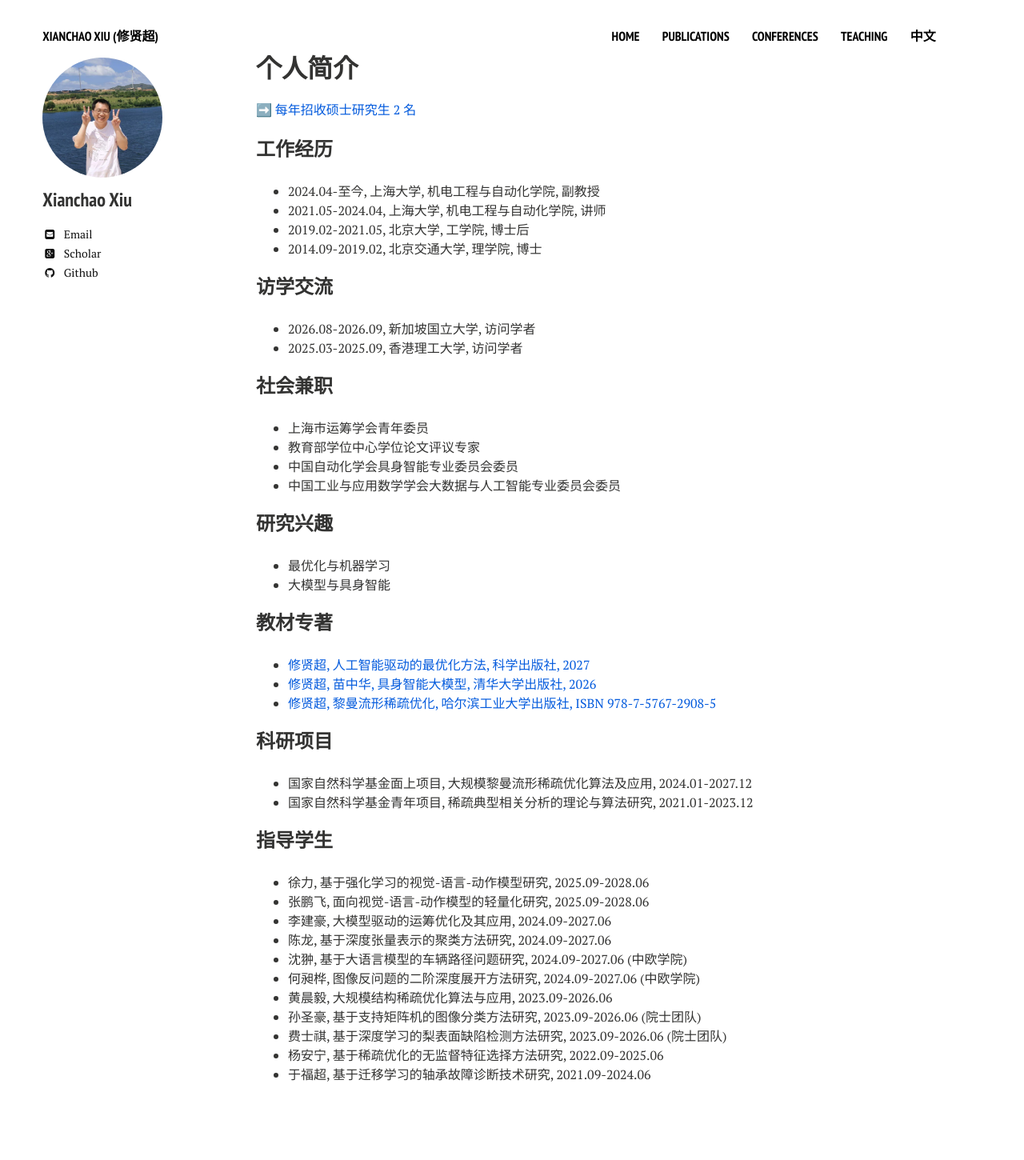
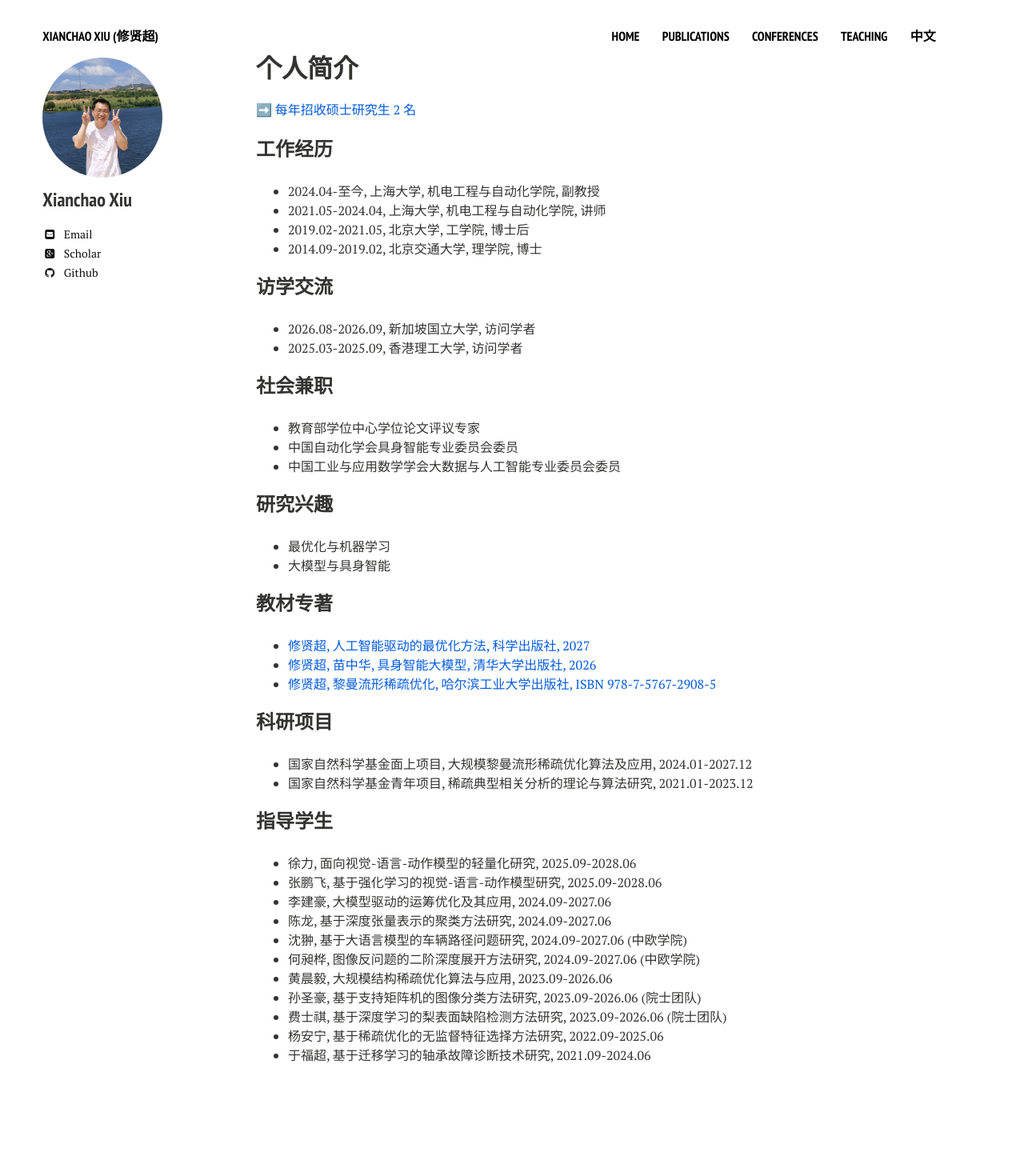
Before and after one commit to xianchaoxiu/xianchaoxiu.github.io, a Jekyll site: the page built from chinese/index.md, in a window 1280 px wide. Shown: the whole page at 80% size. Built offline with Jekyll 4.4.1, drawn with Linux system fonts in a browser that asks for light colours; nearby versions of some CDN libraries; after the commit the page ends 1426 px from its top, so only the background shows below that.

Commit message:
Update index.md

```diff
--- a/chinese/index.md
+++ b/chinese/index.md
@@ -23,7 +23,6 @@ share: false
 
 
 ### 社会兼职
-* 上海市运筹学会青年委员 <br>
 * 教育部学位中心学位论文评议专家 <br>
 * 中国自动化学会具身智能专业委员会委员 <br>
 * 中国工业与应用数学学会大数据与人工智能专业委员会委员 <br>
@@ -46,8 +45,8 @@ share: false
 
 
 ### 指导学生
-* 徐力, 基于强化学习的视觉-语言-动作模型研究, 2025.09-2028.06 <br>
-* 张鹏飞, 面向视觉-语言-动作模型的轻量化研究, 2025.09-2028.06 <br>
+* 徐力, 面向视觉-语言-动作模型的轻量化研究, 2025.09-2028.06 <br>
+* 张鹏飞, 基于强化学习的视觉-语言-动作模型研究, 2025.09-2028.06 <br>
 * 李建豪, 大模型驱动的运筹优化及其应用, 2024.09-2027.06 <br>
 * 陈龙, 基于深度张量表示的聚类方法研究, 2024.09-2027.06 <br>
 * 沈翀, 基于大语言模型的车辆路径问题研究, 2024.09-2027.06 (中欧学院) <br>
```
